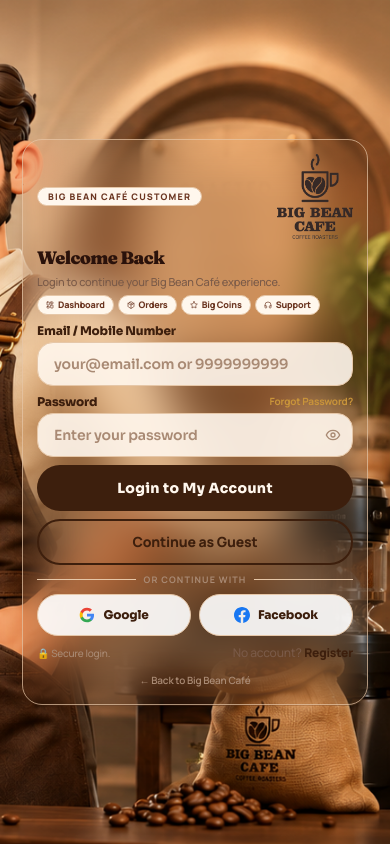
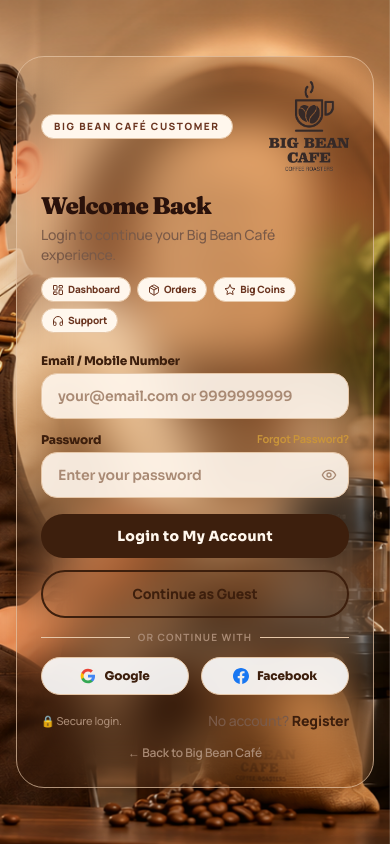
Before and after one commit to BigBean-25/big-bean-frontend, a Next.js app: page /login in a window 390 px wide. Built offline with nearby package versions, Linux system fonts and the light colour scheme; no server answers.

Commit message:
Fix auth pages: shared AuthLayout, responsive image + scroll fix

```diff
--- a/src/app/login/page.tsx
+++ b/src/app/login/page.tsx
@@ -6,6 +6,7 @@
 import { useRouter } from 'next/navigation'
 import { Eye, EyeOff, LayoutDashboard, Package, Star, HeadphonesIcon } from 'lucide-react'
 import { saveCustomerSession } from '@/lib/customerAuth'
+import AuthLayout from '@/components/AuthLayout'
 
 const API_URL = process.env.NEXT_PUBLIC_API_URL || 'http://localhost:5000/api'
 
@@ -17,7 +18,7 @@
 ]
 
 const inputCls =
-  'w-full rounded-2xl border border-[#E6C7A8] bg-[#FFF7ED]/90 px-4 text-sm font-semibold text-[#3D1F0D] outline-none transition placeholder:text-[#A98A74] focus:border-[#C9943A] focus:ring-4 focus:ring-[#C9943A]/10'
+  'w-full rounded-2xl border border-[#E6C7A8] bg-[#FFF7ED]/90 px-4 py-3 text-sm font-semibold text-[#3D1F0D] outline-none transition placeholder:text-[#A98A74] focus:border-[#C9943A] focus:ring-4 focus:ring-[#C9943A]/10'
 
 export default function CustomerLogin() {
   const router = useRouter()
@@ -58,90 +59,56 @@
   }
 
   return (
-    /* Root: position fixed + inset 0 = guaranteed exact viewport, no parent overflow ever */
-    <div
-      className="bg-[#FFF7ED] min-[900px]:grid min-[900px]:grid-cols-[50%_50%] min-[1180px]:grid-cols-[42%_58%]"
-      style={{ position: 'fixed', inset: 0, overflow: 'hidden' }}
-    >
-
-      {/* ── Left panel ── */}
-      <div
-        style={{
-          height: '100vh', display: 'flex', alignItems: 'center', justifyContent: 'center',
-          padding: '18px 22px', overflow: 'hidden', position: 'relative',
-        }}
-      >
-        {/* Mobile background */}
-        <img src="/images/auth/customer-auth-bg.png" alt="" aria-hidden="true"
-          className="absolute inset-0 h-full w-full object-cover object-right min-[900px]:hidden" />
-        <div className="absolute inset-0 bg-[#FFF7ED]/93 min-[900px]:hidden" />
-
-        {/* Card */}
-        <div
-          className="relative z-10 w-full max-w-[520px] rounded-[20px] border border-[#E6C7A8]/70 bg-white/93 shadow-[0_16px_50px_rgba(61,31,13,0.12)] backdrop-blur-xl"
-          style={{
-            maxHeight: 'calc(100vh - 36px)', overflow: 'hidden',
-            padding: 'clamp(14px, 1.6vw, 22px)', boxSizing: 'border-box',
-          }}
-        >
+    <AuthLayout>
+      <div className="rounded-[28px] border border-[#E6C7A8]/70 bg-white/72 p-6 shadow-[0_24px_70px_rgba(61,31,13,0.16)] backdrop-blur-xl sm:p-7">
 
         {/* Badge + Logo */}
-          <div style={{ display: 'flex', alignItems: 'center', justifyContent: 'space-between', marginBottom: 8 }}>
-            <span className="rounded-full border border-[#E6C7A8] bg-[#FFF7ED] px-2.5 py-0.5 text-[9px] font-black uppercase tracking-[0.13em] text-[#6B3520]">
+        <div className="mb-5 flex items-center justify-between">
+          <span className="rounded-full border border-[#E6C7A8] bg-[#FFF7ED] px-3 py-1 text-[10px] font-black uppercase tracking-[0.16em] text-[#6B3520]">
             Big Bean Café Customer
           </span>
           <Image
-              src="/logo/big-bean-cafe-logo-transparent.png" alt="Big Bean Café"
-              width={120} height={54} priority
-              className="object-contain"
-              style={{ width: 'clamp(76px, 7.5vw, 120px)', height: 'auto', maxWidth: 120 }}
+            src="/logo/big-bean-cafe-logo-transparent.png"
+            alt="Big Bean Café"
+            width={160} height={72} priority
+            className="h-auto w-[80px] sm:w-[95px] lg:w-[120px] object-contain"
           />
         </div>
 
         {/* Title */}
-          <h1 className="font-heading font-black leading-tight text-[#2A120B]"
-            style={{ fontSize: 'clamp(18px, 1.6vw, 22px)', marginBottom: 4 }}>
-            Welcome Back
-          </h1>
-          <p style={{ fontSize: 11, color: '#7A5A48', marginBottom: 6, lineHeight: 1.4 }}>
-            Login to continue your Big Bean Café experience.
-          </p>
+        <h1 className="font-heading text-2xl font-black leading-tight text-[#2A120B]">Welcome Back</h1>
+        <p className="mt-1 text-sm text-[#7A5A48]">Login to continue your Big Bean Café experience.</p>
 
         {/* Chips */}
-          <div style={{ display: 'flex', flexWrap: 'wrap', gap: 4, marginBottom: 8 }}>
+        <div className="mt-3 flex flex-wrap gap-1.5">
           {CHIPS.map(({ label, Icon }) => (
             <span key={label}
-                className="inline-flex items-center gap-1 rounded-full border border-[#E6C7A8] bg-[#FFF7ED] px-2 py-[2px] text-[9px] font-black text-[#6B3520]">
-                <Icon className="h-2 w-2 shrink-0" />{label}
+              className="inline-flex items-center gap-1 rounded-full border border-[#E6C7A8] bg-[#FFF7ED] px-2.5 py-1 text-[10px] font-black text-[#6B3520]">
+              <Icon className="h-3 w-3 shrink-0" />{label}
             </span>
           ))}
         </div>
 
         {/* Error */}
         {error && (
-            <div className="rounded-xl border border-red-200 bg-red-50 px-3 py-1.5 text-xs font-bold text-red-700"
-              style={{ marginBottom: 6 }}>
-              {error}
-            </div>
+          <div className="mt-4 rounded-xl border border-red-200 bg-red-50 px-3 py-2 text-xs font-bold text-red-700">{error}</div>
         )}
 
         {/* Form */}
-          <form onSubmit={handleSubmit} style={{ display: 'flex', flexDirection: 'column', gap: 8 }}>
+        <form onSubmit={handleSubmit} className="mt-5 flex flex-col gap-3">
 
           <div>
-              <label className="block text-xs font-black text-[#3D1F0D]" style={{ marginBottom: 3 }}>
-                Email / Mobile Number
-              </label>
+            <label className="mb-1 block text-xs font-black text-[#3D1F0D]">Email / Mobile Number</label>
             <input type="text" value={form.identifier} required
               onChange={e => setForm(p => ({ ...p, identifier: e.target.value }))}
               placeholder="your@email.com or 9999999999"
-                className={inputCls} style={{ height: 44 }} />
+              className={inputCls} />
           </div>
 
           <div>
-              <div style={{ display: 'flex', alignItems: 'center', justifyContent: 'space-between', marginBottom: 3 }}>
+            <div className="mb-1 flex items-center justify-between">
               <label className="text-xs font-black text-[#3D1F0D]">Password</label>
-                <Link href="/forgot-password" className="text-[10px] font-bold text-[#C9943A] hover:underline">
+              <Link href="/forgot-password" className="text-[11px] font-bold text-[#C9943A] hover:underline">
                 Forgot Password?
               </Link>
             </div>
@@ -149,7 +116,7 @@
               <input type={showPw ? 'text' : 'password'} value={form.password} required
                 onChange={e => setForm(p => ({ ...p, password: e.target.value }))}
                 placeholder="Enter your password"
-                  className={inputCls + ' pr-10'} style={{ height: 44 }} />
+                className={inputCls + ' pr-10'} />
               <button type="button" onClick={() => setShowPw(v => !v)}
                 className="absolute right-3 top-1/2 -translate-y-1/2 text-[#A98A74] hover:text-[#3D1F0D]">
                 {showPw ? <EyeOff className="h-4 w-4" /> : <Eye className="h-4 w-4" />}
@@ -158,35 +125,30 @@
           </div>
 
           <button type="submit" disabled={submitting}
-              className="w-full rounded-full bg-[#3D1F0D] text-sm font-black tracking-wide text-[#FFF7ED] transition hover:bg-[#C9943A] hover:text-[#120905] disabled:opacity-60"
-              style={{ height: 46 }}>
+            className="mt-1 w-full rounded-full bg-[#3D1F0D] py-3 text-sm font-black tracking-wide text-[#FFF7ED] transition hover:bg-[#C9943A] hover:text-[#120905] disabled:opacity-60">
             {submitting ? 'Logging in…' : 'Login to My Account'}
           </button>
 
           <a href="https://bigbeancafe.store" target="_blank" rel="noopener noreferrer"
-              className="block w-full rounded-full border-2 border-[#3D1F0D] text-center text-sm font-black text-[#3D1F0D] transition hover:bg-[#FFF7ED]"
-              style={{ height: 46, lineHeight: '42px' }}>
+            className="block w-full rounded-full border-2 border-[#3D1F0D] py-3 text-center text-sm font-black text-[#3D1F0D] transition hover:bg-[#FFF7ED]">
             Continue as Guest
           </a>
 
-            <div style={{ display: 'flex', alignItems: 'center', gap: 8 }}>
+          {/* Divider */}
+          <div className="flex items-center gap-2">
             <div className="h-px flex-1 bg-[#E6C7A8]" />
-              <span style={{ fontSize: 9, color: '#A98A74', fontWeight: 700, textTransform: 'uppercase', letterSpacing: '0.12em' }}>
-                or continue with
-              </span>
+            <span className="text-[10px] font-bold uppercase tracking-[0.12em] text-[#A98A74]">or continue with</span>
             <div className="h-px flex-1 bg-[#E6C7A8]" />
           </div>
 
-            <div style={{ display: 'grid', gridTemplateColumns: '1fr 1fr', gap: 8 }}>
+          <div className="grid grid-cols-2 gap-3">
             <button type="button" onClick={() => handleComingSoon('Google')}
-                className="flex items-center justify-center gap-2 rounded-full border border-[#E6C7A8] bg-white/90 text-xs font-black text-[#3D1F0D] hover:bg-[#FFF7ED]"
-                style={{ height: 42 }}>
+              className="flex items-center justify-center gap-2 rounded-full border border-[#E6C7A8] bg-white/90 py-2.5 text-xs font-black text-[#3D1F0D] hover:bg-[#FFF7ED]">
               <img src="/images/icons/google.svg" alt="Google" className="h-4 w-4 object-contain" />
               Google
             </button>
             <button type="button" onClick={() => handleComingSoon('Facebook')}
-                className="flex items-center justify-center gap-2 rounded-full border border-[#E6C7A8] bg-white/90 text-xs font-black text-[#3D1F0D] hover:bg-[#FFF7ED]"
-                style={{ height: 42 }}>
+              className="flex items-center justify-center gap-2 rounded-full border border-[#E6C7A8] bg-white/90 py-2.5 text-xs font-black text-[#3D1F0D] hover:bg-[#FFF7ED]">
               <img src="/images/icons/facebook.svg" alt="Facebook" className="h-4 w-4 object-contain" />
               Facebook
             </button>
@@ -194,38 +156,23 @@
         </form>
 
         {socialMsg && (
-            <div className="rounded-xl border border-[#E6C7A8] bg-[#FFF7ED] px-3 py-1.5 text-xs font-bold text-[#6B3520]"
-              style={{ marginTop: 6 }}>
-              {socialMsg}
-            </div>
+          <div className="mt-3 rounded-xl border border-[#E6C7A8] bg-[#FFF7ED] px-3 py-2 text-xs font-bold text-[#6B3520]">{socialMsg}</div>
         )}
 
-          <div style={{ marginTop: 8, display: 'flex', alignItems: 'center', justifyContent: 'space-between' }}>
-            <span style={{ fontSize: 10, color: '#A98A74' }}>🔒 Secure login.</span>
-            <span style={{ fontSize: 12, color: '#7A5A48' }}>
+        <div className="mt-4 flex items-center justify-between">
+          <span className="text-[11px] text-[#A98A74]">🔒 Secure login.</span>
+          <span className="text-sm text-[#7A5A48]">
             No account?{' '}
             <Link href="/register" className="font-black text-[#3D1F0D] hover:underline">Register</Link>
           </span>
         </div>
-          <div style={{ marginTop: 4, textAlign: 'center' }}>
-            <Link href="/" className="text-[10px] font-semibold text-[#A98A74] hover:text-[#3D1F0D] hover:underline">
+        <div className="mt-2 text-center">
+          <Link href="/" className="text-xs font-semibold text-[#A98A74] hover:text-[#3D1F0D] hover:underline">
             ← Back to Big Bean Café
           </Link>
         </div>
 
       </div>
-      </div>
-
-      {/* ── Right panel — desktop only ── */}
-      <div style={{ height: '100vh', overflow: 'hidden', position: 'relative', display: 'none' }}
-        className="min-[900px]:block">
-        <img
-          src="/images/auth/customer-auth-bg.png" alt="Big Bean Café"
-          style={{ position: 'absolute', inset: 0, width: '100%', height: '100%', objectFit: 'cover', objectPosition: '65% center' }}
-        />
-        <div className="absolute inset-0 bg-gradient-to-l from-transparent to-[#FFF7ED]/20" />
-      </div>
-
-    </div>
+    </AuthLayout>
   )
 }
--- a/src/app/register/page.tsx
+++ b/src/app/register/page.tsx
@@ -6,11 +6,12 @@
 import { useRouter } from 'next/navigation'
 import { Eye, EyeOff } from 'lucide-react'
 import { saveCustomerSession } from '@/lib/customerAuth'
+import AuthLayout from '@/components/AuthLayout'
 
 const API_URL = process.env.NEXT_PUBLIC_API_URL || 'http://localhost:5000/api'
 
 const inputCls =
-  'w-full rounded-2xl border border-[#E6C7A8] bg-[#FFF7ED]/90 px-4 text-sm font-semibold text-[#3D1F0D] outline-none transition placeholder:text-[#A98A74] focus:border-[#C9943A] focus:ring-4 focus:ring-[#C9943A]/10'
+  'w-full rounded-2xl border border-[#E6C7A8] bg-[#FFF7ED]/90 px-4 py-3 text-sm font-semibold text-[#3D1F0D] outline-none transition placeholder:text-[#A98A74] focus:border-[#C9943A] focus:ring-4 focus:ring-[#C9943A]/10'
 
 export default function CustomerRegister() {
   const router = useRouter()
@@ -61,100 +62,69 @@
   }
 
   return (
-    /* Root: position fixed + inset 0 = guaranteed exact viewport */
-    <div
-      className="bg-[#FFF7ED] min-[900px]:grid min-[900px]:grid-cols-[50%_50%] min-[1180px]:grid-cols-[42%_58%]"
-      style={{ position: 'fixed', inset: 0, overflow: 'hidden' }}
-    >
-
-      {/* ── Left panel ── */}
-      <div
-        style={{
-          height: '100vh', display: 'flex', alignItems: 'center', justifyContent: 'center',
-          padding: '18px 22px', overflow: 'hidden', position: 'relative',
-        }}
-      >
-        {/* Mobile background */}
-        <img src="/images/auth/customer-auth-bg.png" alt="" aria-hidden="true"
-          className="absolute inset-0 h-full w-full object-cover object-right min-[900px]:hidden" />
-        <div className="absolute inset-0 bg-[#FFF7ED]/93 min-[900px]:hidden" />
-
-        {/* Card */}
-        <div
-          className="relative z-10 w-full max-w-[520px] rounded-[20px] border border-[#E6C7A8]/70 bg-white/93 shadow-[0_16px_50px_rgba(61,31,13,0.12)] backdrop-blur-xl"
-          style={{
-            maxHeight: 'calc(100vh - 36px)', overflow: 'hidden',
-            padding: 'clamp(14px, 1.6vw, 22px)', boxSizing: 'border-box',
-          }}
-        >
+    <AuthLayout>
+      <div className="rounded-[28px] border border-[#E6C7A8]/70 bg-white/72 p-6 shadow-[0_24px_70px_rgba(61,31,13,0.16)] backdrop-blur-xl sm:p-7">
 
         {/* Badge + Logo */}
-          <div style={{ display: 'flex', alignItems: 'center', justifyContent: 'space-between', marginBottom: 8 }}>
-            <span className="rounded-full border border-[#E6C7A8] bg-[#FFF7ED] px-2.5 py-0.5 text-[9px] font-black uppercase tracking-[0.13em] text-[#6B3520]">
+        <div className="mb-5 flex items-center justify-between">
+          <span className="rounded-full border border-[#E6C7A8] bg-[#FFF7ED] px-3 py-1 text-[10px] font-black uppercase tracking-[0.16em] text-[#6B3520]">
             Big Bean Café Customer
           </span>
           <Image
-              src="/logo/big-bean-cafe-logo-transparent.png" alt="Big Bean Café"
-              width={120} height={54} priority
-              className="object-contain"
-              style={{ width: 'clamp(76px, 7.5vw, 120px)', height: 'auto', maxWidth: 120 }}
+            src="/logo/big-bean-cafe-logo-transparent.png"
+            alt="Big Bean Café"
+            width={160} height={72} priority
+            className="h-auto w-[80px] sm:w-[95px] lg:w-[120px] object-contain"
           />
         </div>
 
         {/* Title */}
-          <h1 className="font-heading font-black leading-tight text-[#2A120B]"
-            style={{ fontSize: 'clamp(18px, 1.6vw, 22px)', marginBottom: 4 }}>
-            Create Your Account
-          </h1>
-          <p style={{ fontSize: 11, color: '#7A5A48', marginBottom: 8, lineHeight: 1.4 }}>
-            Join Big Bean Café — manage orders, rewards and your profile.
-          </p>
+        <h1 className="font-heading text-2xl font-black leading-tight text-[#2A120B]">Create Your Account</h1>
+        <p className="mt-1 text-sm text-[#7A5A48]">Join Big Bean Café — manage orders, rewards and your profile.</p>
 
         {/* Messages */}
         {error && (
-            <div className="rounded-xl border border-red-200 bg-red-50 px-3 py-1.5 text-xs font-bold text-red-700"
-              style={{ marginBottom: 6 }}>{error}</div>
+          <div className="mt-4 rounded-xl border border-red-200 bg-red-50 px-3 py-2 text-xs font-bold text-red-700">{error}</div>
         )}
         {success && (
-            <div className="rounded-xl border border-green-200 bg-green-50 px-3 py-1.5 text-xs font-bold text-green-700"
-              style={{ marginBottom: 6 }}>{success}</div>
+          <div className="mt-4 rounded-xl border border-green-200 bg-green-50 px-3 py-2 text-xs font-bold text-green-700">{success}</div>
         )}
 
         {/* Form */}
-          <form onSubmit={handleSubmit} style={{ display: 'flex', flexDirection: 'column', gap: 8 }}>
+        <form onSubmit={handleSubmit} className="mt-5 flex flex-col gap-3">
 
           {/* Full Name */}
           <div>
-              <label className="block text-xs font-black text-[#3D1F0D]" style={{ marginBottom: 3 }}>Full Name *</label>
+            <label className="mb-1 block text-xs font-black text-[#3D1F0D]">Full Name *</label>
             <input type="text" value={form.full_name} required
               onChange={e => setForm(p => ({ ...p, full_name: e.target.value }))}
-                placeholder="Your full name" className={inputCls} style={{ height: 44 }} />
+              placeholder="Your full name" className={inputCls} />
           </div>
 
-            {/* Email + Phone — 2 columns */}
-            <div style={{ display: 'grid', gridTemplateColumns: '1fr 1fr', gap: 8 }}>
+          {/* Email + Phone */}
+          <div className="grid grid-cols-2 gap-3">
             <div>
-                <label className="block text-xs font-black text-[#3D1F0D]" style={{ marginBottom: 3 }}>Email</label>
+              <label className="mb-1 block text-xs font-black text-[#3D1F0D]">Email</label>
               <input type="email" value={form.email}
                 onChange={e => setForm(p => ({ ...p, email: e.target.value }))}
-                  placeholder="your@email.com" className={inputCls} style={{ height: 44 }} />
+                placeholder="your@email.com" className={inputCls} />
             </div>
             <div>
-                <label className="block text-xs font-black text-[#3D1F0D]" style={{ marginBottom: 3 }}>Mobile</label>
+              <label className="mb-1 block text-xs font-black text-[#3D1F0D]">Mobile</label>
               <input type="tel" value={form.phone}
                 onChange={e => setForm(p => ({ ...p, phone: e.target.value }))}
-                  placeholder="9999999999" className={inputCls} style={{ height: 44 }} />
+                placeholder="9999999999" className={inputCls} />
             </div>
           </div>
 
-            {/* Password + Confirm — 2 columns */}
-            <div style={{ display: 'grid', gridTemplateColumns: '1fr 1fr', gap: 8 }}>
+          {/* Password + Confirm */}
+          <div className="grid grid-cols-2 gap-3">
             <div>
-                <label className="block text-xs font-black text-[#3D1F0D]" style={{ marginBottom: 3 }}>Password *</label>
+              <label className="mb-1 block text-xs font-black text-[#3D1F0D]">Password *</label>
               <div className="relative">
                 <input type={showPw ? 'text' : 'password'} value={form.password} required
                   onChange={e => setForm(p => ({ ...p, password: e.target.value }))}
-                    placeholder="Min 6 chars" className={inputCls + ' pr-10'} style={{ height: 44 }} />
+                  placeholder="Min 6 chars" className={inputCls + ' pr-10'} />
                 <button type="button" onClick={() => setShowPw(v => !v)}
                   className="absolute right-3 top-1/2 -translate-y-1/2 text-[#A98A74] hover:text-[#3D1F0D]">
                   {showPw ? <EyeOff className="h-4 w-4" /> : <Eye className="h-4 w-4" />}
@@ -162,11 +132,11 @@
               </div>
             </div>
             <div>
-                <label className="block text-xs font-black text-[#3D1F0D]" style={{ marginBottom: 3 }}>Confirm *</label>
+              <label className="mb-1 block text-xs font-black text-[#3D1F0D]">Confirm *</label>
               <div className="relative">
                 <input type={showConfirm ? 'text' : 'password'} value={form.confirm_password} required
                   onChange={e => setForm(p => ({ ...p, confirm_password: e.target.value }))}
-                    placeholder="Re-enter" className={inputCls + ' pr-10'} style={{ height: 44 }} />
+                  placeholder="Re-enter" className={inputCls + ' pr-10'} />
                 <button type="button" onClick={() => setShowConfirm(v => !v)}
                   className="absolute right-3 top-1/2 -translate-y-1/2 text-[#A98A74] hover:text-[#3D1F0D]">
                   {showConfirm ? <EyeOff className="h-4 w-4" /> : <Eye className="h-4 w-4" />}
@@ -175,40 +145,26 @@
             </div>
           </div>
 
-            {/* Submit */}
           <button type="submit" disabled={submitting}
-              className="w-full rounded-full bg-[#3D1F0D] text-sm font-black tracking-wide text-[#FFF7ED] transition hover:bg-[#C9943A] hover:text-[#120905] disabled:opacity-60"
-              style={{ height: 46 }}>
+            className="mt-1 w-full rounded-full bg-[#3D1F0D] py-3 text-sm font-black tracking-wide text-[#FFF7ED] transition hover:bg-[#C9943A] hover:text-[#120905] disabled:opacity-60">
             {submitting ? 'Creating Account…' : 'Create Account'}
           </button>
         </form>
 
-          <div style={{ marginTop: 8, display: 'flex', alignItems: 'center', justifyContent: 'space-between' }}>
-            <span style={{ fontSize: 10, color: '#A98A74' }}>🔒 Secure registration.</span>
-            <span style={{ fontSize: 12, color: '#7A5A48' }}>
+        <div className="mt-4 flex items-center justify-between">
+          <span className="text-[11px] text-[#A98A74]">🔒 Secure registration.</span>
+          <span className="text-sm text-[#7A5A48]">
             Have an account?{' '}
             <Link href="/login" className="font-black text-[#3D1F0D] hover:underline">Login</Link>
           </span>
         </div>
-          <div style={{ marginTop: 4, textAlign: 'center' }}>
-            <Link href="/" className="text-[10px] font-semibold text-[#A98A74] hover:text-[#3D1F0D] hover:underline">
+        <div className="mt-2 text-center">
+          <Link href="/" className="text-xs font-semibold text-[#A98A74] hover:text-[#3D1F0D] hover:underline">
             ← Back to Big Bean Café
           </Link>
         </div>
 
       </div>
-      </div>
-
-      {/* ── Right panel — desktop only ── */}
-      <div style={{ height: '100vh', overflow: 'hidden', position: 'relative', display: 'none' }}
-        className="min-[900px]:block">
-        <img
-          src="/images/auth/customer-auth-bg.png" alt="Big Bean Café"
-          style={{ position: 'absolute', inset: 0, width: '100%', height: '100%', objectFit: 'cover', objectPosition: '65% center' }}
-        />
-        <div className="absolute inset-0 bg-gradient-to-l from-transparent to-[#FFF7ED]/20" />
-      </div>
-
-    </div>
+    </AuthLayout>
   )
 }
--- /dev/null
+++ b/src/components/AuthLayout.tsx
@@ -0,0 +1,24 @@
+import React from 'react'
+
+export default function AuthLayout({ children }: { children: React.ReactNode }) {
+  return (
+    <div className="relative min-h-screen w-full bg-[#FFF7ED]">
+      {/* Full-page background — boy/barista image anchored to right */}
+      <img
+        src="/images/auth/customer-auth-bg.png"
+        alt=""
+        aria-hidden="true"
+        className="fixed inset-0 h-full w-full object-cover object-right"
+      />
+      {/* Gradient: opaque cream on left fades to transparent on right, revealing the image */}
+      <div className="fixed inset-0 bg-gradient-to-r from-[#FFF7ED]/96 via-[#FFF7ED]/78 to-transparent" />
+
+      {/* Scrollable content layer */}
+      <div className="relative z-10 flex min-h-screen items-center px-4 py-8 sm:px-6 lg:px-10">
+        <div className="w-full max-w-[560px] lg:ml-[6vw]">
+          {children}
+        </div>
+      </div>
+    </div>
+  )
+}
```
Lines whose indentation alone changed are shown as unchanged.
